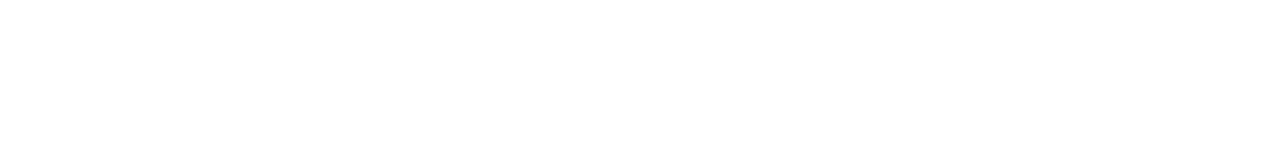
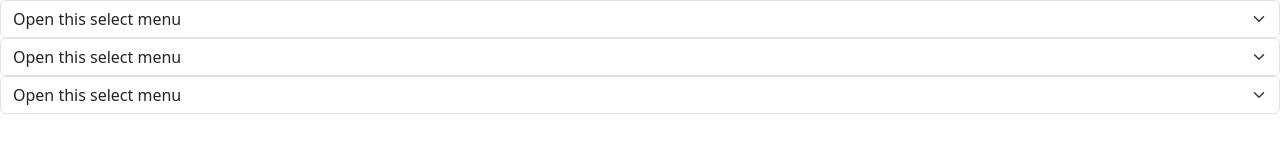
Before and after one commit to pascual143/DadosGame, a plain HTML site: page index.html in a window 1280 px wide. Drawn offline with nearby package versions, Linux system fonts and the light colour scheme.

Commit message:
adding selects and bootstrap

```diff
--- a/index.html
+++ b/index.html
@@ -5,8 +5,36 @@
     <title>Clients Getter</title>
     <link rel="stylesheet" href="style.css">
     <script src="script.js"></script>
+    <link href="https://cdn.jsdelivr.net/npm/bootstrap@5.3.2/dist/css/bootstrap.min.css" rel="stylesheet" integrity="sha384-T3c6CoIi6uLrA9TneNEoa7RxnatzjcDSCmG1MXxSR1GAsXEV/Dwwykc2MPK8M2HN" crossorigin="anonymous">
 </head>
 <body>
+    <div class="first-question">
+        <select class="form-select" aria-label="Default select example">
+        <option selected>Open this select menu</option>
+        <option value="1">One</option>
+        <option value="2">Two</option>
+        <option value="3">Three</option>
+      </select>
+    </div>
+    <div class="second_question">
+        <select class="form-select" aria-label="Default select example">
+        <option selected>Open this select menu</option>
+        <option value="1">One</option>
+        <option value="2">Two</option>
+        <option value="3">Three</option>
+      </select>
+    </div>
+    <div class="third_question">
+        <select class="form-select" aria-label="Default select example">
+        <option selected>Open this select menu</option>
+        <option value="1">One</option>
+        <option value="2">Two</option>
+        <option value="3">Three</option>
+      </select>
+    </div>
 
+
+
+    <script src="https://cdn.jsdelivr.net/npm/bootstrap@5.3.2/dist/js/bootstrap.bundle.min.js" integrity="sha384-C6RzsynM9kWDrMNeT87bh95OGNyZPhcTNXj1NW7RuBCsyN/o0jlpcV8Qyq46cDfL" crossorigin="anonymous"></script>
 </body>
 </html>
```
